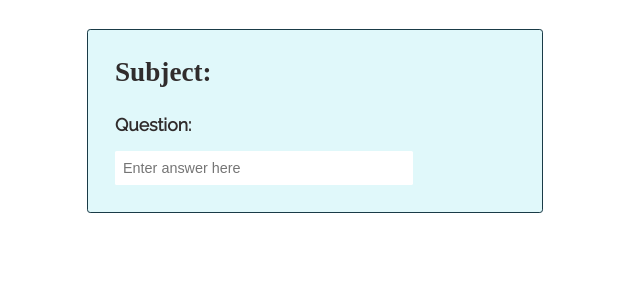
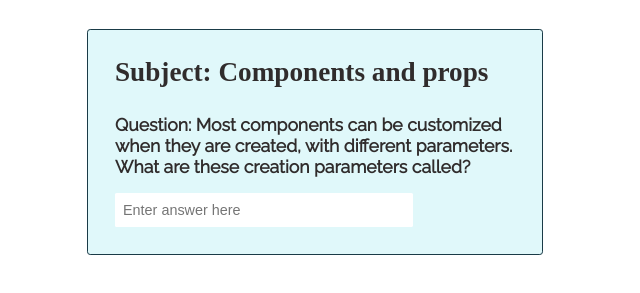
Before and after one commit to SallyH3/Reactivator, a React app: page / in a window 1280 px wide. Shown: the part 245-538 px from the top of the page, without its empty margins (325-965 px from the left). Built offline with nearby package versions, Linux system fonts and the light colour scheme; a web font is replaced by a local one.

Commit message:
Add data and start maps

```diff
--- a/src/App/App.js
+++ b/src/App/App.js
@@ -1,6 +1,7 @@
 import React, { Component } from 'react';
 import Card from '../Card/Card.js';
 import '../Styles/index.scss';
+import data from '../data.js';
 
 export default class App extends Component {
   render() {
@@ -12,7 +13,17 @@ export default class App extends Component {
         <p className='subtitle'>
           a react.js study tool
         </p>
-      <Card />
+      <Card
+      subject={
+        data.map((trivia, index) => {
+          return trivia.subject;
+        })
+      }
+      question={
+        data.map((trivia, index) => {
+        return trivia.question;
+      })}
+      />
       </section>
     );
   }
--- a/src/Card/Card.js
+++ b/src/Card/Card.js
@@ -1,8 +1,9 @@
 import React, { Component } from 'react';
+import data from '../data.js';
 
 export default class Card extends Component {
-  constructor() {
-    super();
+  constructor(props) {
+    super(props);
     this.state = {
 
     }
@@ -12,10 +13,10 @@ export default class Card extends Component {
     return (
       <main className='card-container'>
         <h3 className='subject'>
-          Subject:
+          Subject: {this.props.subject[5]}
         </h3>
         <h4 className='question'>
-          Question:
+          Question: {this.props.question[5]}
         </h4>
         <form className='form'>
           <input type='text'
--- a/src/Styles/Variables.scss
+++ b/src/Styles/Variables.scss
@@ -3,7 +3,13 @@
 @import url('https://fonts.googleapis.com/css?family=IM+Fell+English+SC');
 @import url('https://fonts.googleapis.com/css?family=Raleway');
 
+//Fonts
 $subtitle-font: 'Padauk', cursive;
 $title-font: 'Special Elite', cursive;
 $subject-font: 'IM Fell English SC', serif;
 $question-font: 'Raleway', sans-serif;
+
+//Colors
+$card-border: hsl(196, 46%, 19%);
+$card-bkrd: hsl(186, 74%, 93%);
+$card-color: hsl(0, 4%, 18%);
--- a/src/Styles/_Card.scss
+++ b/src/Styles/_Card.scss
@@ -3,12 +3,13 @@
   flex-direction: column;
   transition:all 0.3s ease;
   border-radius: .2rem;
-  border: 1px solid hsl(196, 46%, 19%);
-  background: hsl(186, 74%, 93%);
+  border: 1px solid $card-border;
+  background: $card-bkrd;
   min-width: 25rem;
   padding: 1.7rem;
   position: relative;
-  color: hsl(0, 4%, 18%);
+  color: $card-color;
+  width: 5rem;
 }
 
 .subject {
@@ -22,6 +23,7 @@
   font-size: 1.1rem;
   margin-top: -.1rem;
   margin-bottom: 1rem;
+  overflow-wrap: break-word;
 }
 
 .user-answer {
--- /dev/null
+++ b/src/data.js
@@ -0,0 +1,228 @@
+const reactTrivia = [
+  {
+    subject: "JSX",
+    question: "JSX represents objects called what?",
+    answer: "React elements",
+    correct: false,
+    id: 1
+  },
+  {
+    subject: "JSX",
+    question: "JSX is a combination of these two languages",
+    answer: "HTML and JavaScript",
+    correct: false,
+    id: 2
+  },
+  {
+    subject: "JSX",
+    question: "Where is JSX located inside of a component? Hint: it starts with an R",
+    answer: "Return",
+    correct: false,
+    id: 3
+  },
+  {
+    subject: "Rendering elements",
+    question: "When rendering an element into the DOM, what is it called when we use something like <div>?",
+    answer: "Root DOM node",
+    correct: false,
+    id: 4
+  },
+  {
+    subject: "Rendering elements",
+    question: "Are React elements mutable or immutable?",
+    answer: "Immutable",
+    correct: false,
+    id: 5
+  },
+  {
+    subject: "Components and props",
+    question: "Most components can be customized when they are created, with different parameters. What are these creation parameters called?",
+    answer: "Props",
+    correct: false,
+    id: 6
+  },
+  {
+    subject: "Components and props",
+    question: "Whether you declare a component as a function or a class, it must never modify its own what?",
+    answer: "Props",
+    correct: false,
+    id: 7
+  },
+  {
+    subject: "State and lifecycle",
+    question: "We use this when we want to change something inside of a component",
+    answer: "State",
+    correct: false,
+    id: 8
+  },
+  {
+    subject: "State and lifecycle",
+    question: "This method runs after the component output has been rendered to the DOM",
+    answer: "componentDidMount",
+    correct: false,
+    id: 9
+  },
+  {
+    subject: "State and lifecycle",
+    question: "Where do you assign this.state?",
+    answer: "Constructor",
+    correct: false,
+    id: 10
+  },
+  {
+    subject: "State and lifecycle",
+    question: "We use this method to modify state because we cannot modify state directly",
+    answer: "this.setState",
+    correct: false,
+    id: 11
+  },
+  {
+    subject: "State and lifecycle",
+    question: "A component may choose to pass its state down as props to its child components, what is this passing down referred to?",
+    answer: "Data down",
+    correct: false,
+    id: 12
+  },
+  {
+    subject: "Handling events",
+    question: "React events are named using what rather than lowercase?",
+    answer: "camelCase",
+    correct: false,
+    id: 13
+  },
+  {
+    subject: "Handling events",
+    question: "In JavaScript, class methods are not bound by default. If you forget to bind this.handleClick and pass it to onClick, the value of this will be what when the function is actually called?",
+    answer: "Undefined",
+    correct: false,
+    id: 14
+  },
+  {
+    subject: "Conditional rendering",
+    question: "You can use what to store elements? This can help you conditionally render a part of the component while the rest of the output doesnt change",
+    answer: "Variables",
+    correct: false,
+    id: 15
+  },
+  {
+    subject: "Lists and keys",
+    question: "These help React identify which items have changed, are added, or are removed. These should be given to the elements inside the array to give the elements a stable identity",
+    answer: "Keys",
+    correct: false,
+    id: 16
+  },
+  {
+    subject: "Lists and keys",
+    question: "The best way to pick a key is to use a string that uniquely identifies a list item among its siblings. Most often you would use what from your data as keys?",
+    answer: "IDs",
+    correct: false,
+    id: 17
+  },
+  {
+    subject: "Lists and keys",
+    question: "When you dont have stable IDs for rendered items, you may use the items what as a key as a last resort?",
+    answer: "Index",
+    correct: false,
+    id: 18
+  },
+  {
+    subject: "Testing with Jest and Enzyme",
+    question: "What allows us to write some text that explains the nature of the group of tests conducted within it? This is part of the setup phase on our tests",
+    answer: "Describe",
+    correct: false,
+    id: 19
+  },
+  {
+    subject: "Testing with Jest and Enzyme",
+    question: "What allows us to write some text describing what a test should successfully achieve",
+    answer: "It",
+    correct: false,
+    id: 20
+  },
+  {
+    subject: "Testing with Jest and Enzyme",
+    question: "Here we carry out the test itself through assertion. What method carries a result of a function?",
+    answer: "Expect",
+    correct: false,
+    id: 21
+  },
+  {
+    subject: "Testing with Jest and Enzyme",
+    question: "This takes a boolean valued function and always expects that return value to be true, hence the name expect. In the event that false is returned, the test fails and execution stops within the corresponding it() or test() block",
+    answer: "Assertion",
+    correct: false,
+    id: 22
+  },
+  {
+    subject: "Testing with Jest and Enzyme",
+    question: "Make sure this file is included before using Enzyme",
+    answer: "setupTest.js",
+    correct: false,
+    id: 23
+  },
+  {
+    subject: "Testing with Jest and Enzyme",
+    question: "The simulate function simulates what for us?",
+    answer: "Events",
+    correct: false,
+    id: 24
+  },
+  {
+    subject: "Testing with Jest and Enzyme",
+    question: "This kind of testing helps you check that the rendered output of a component is correct at all times",
+    answer: "Snapshot",
+    correct: false,
+    id: 25
+  },
+  {
+    subject: "Testing with Jest and Enzyme",
+    question: "These render tests are useful to keep yourself constrained to testing the component as a unit and avoiding indirectly testing the behavior of child components",
+    answer: "Shallow",
+    correct: false,
+    id: 26
+  },
+  {
+    subject: "Fundamentals",
+    question: "In OOP we break our code out into modular classes. In React, we call these what?",
+    answer: "Components",
+    correct: false,
+    id: 27
+  },
+  {
+    subject: "Fundamentals",
+    question: "In JSX, what do we call a class? Hint: it is camelCase",
+    answer: "className",
+    correct: false,
+    id: 28
+  },
+  {
+    subject: "Fundamentals",
+    question: "What do our class components extend?",
+    answer: "Component",
+    correct: false,
+    id: 29
+  },
+  {
+    subject: "Fundamentals",
+    question: "If a component has nothing but the render method, then it is a great candidate for refactoring into what kind of component?",
+    answer: "Functional",
+    correct: false,
+    id: 30
+  },
+  {
+    subject: "Fundamentals",
+    question: "Components in React should follow what responsibility principle which helps keep our code modular and dry?",
+    answer: "Single",
+    correct: false,
+    id: 31
+  },
+  {
+    subject: "Fundamentals",
+    question: "React creates an in memory data structure cache, computes the resulting differences, and then updates the browsers displayed DOM efficiently. This is referrred to as what kind of DOM?",
+    answer: "Virtual",
+    correct: false,
+    id: 32
+  }
+];
+
+export default reactTrivia;
```
